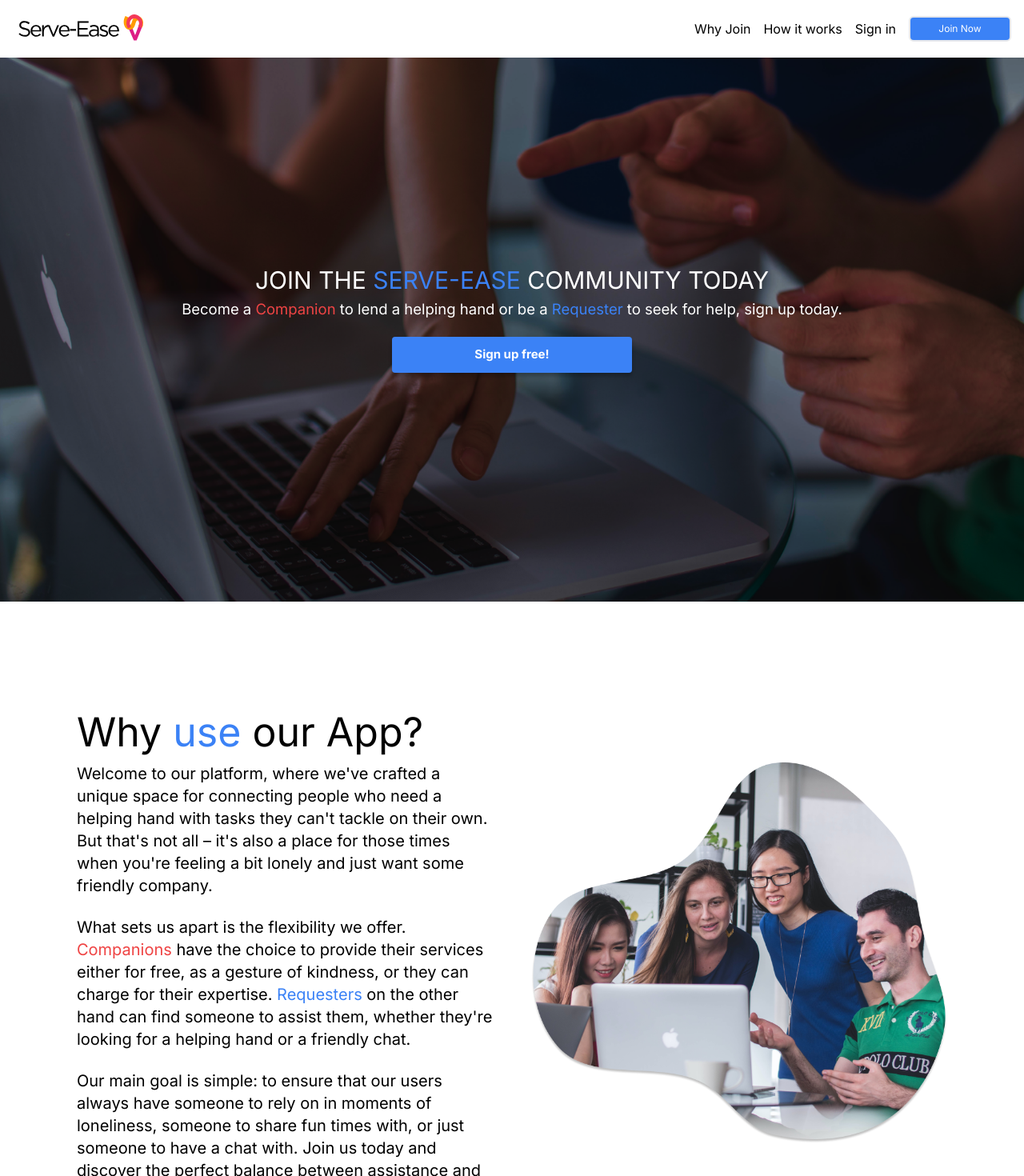
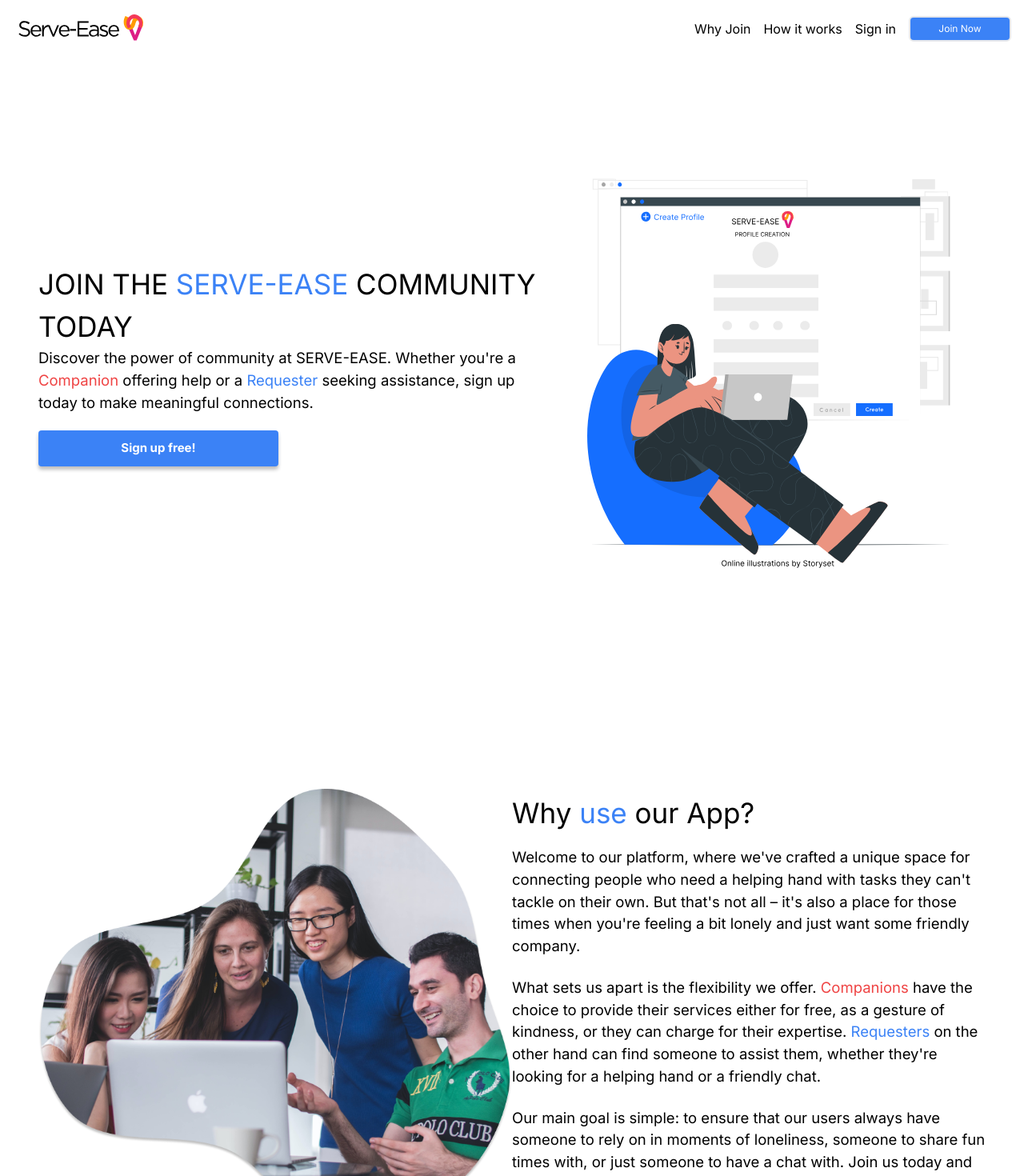
Before and after one commit to TeamFuchsia-ITDev/IT-Development-Project, a Next.js app: page / in a window 1280 px wide. Shown: the top 1470 px of the page at 80% size. Built offline with nearby package versions, Linux system fonts and the light colour scheme; no server answers.

Commit message:
Worked on responsiveness for landing page part 1

```diff
--- a/app/components/navbar-landing.tsx
+++ b/app/components/navbar-landing.tsx
@@ -15,17 +15,17 @@ export const NavbarLanding = () => {
 
   return (
     <main className="pt-4">
-      <div className="flex flex-row justify-between items-center pr-4 pb-4">
+      <div className="flex flex-row justify-between items-center pr-4 ">
         <div>
           <img src={serveease.src} alt="Serve-Ease" width={200} />
         </div>
-        <div className="md:hidden">
-          {isNavbarOpen ? (<> <img src={Xnav.src} alt="burger" width={30} onClick={toggleNavbar} className=""/></>) : (<> <img src={burger.src} alt="burger" width={30} onClick={toggleNavbar} className=""/></>)}
+        <div className="sm:hidden md:hidden">
+          {isNavbarOpen ? ( <img src={Xnav.src} alt="burger" width={30} onClick={toggleNavbar} className=""/>) : ( <img src={burger.src} alt="burger" width={30} onClick={toggleNavbar} className=""/>)}
 
         </div>
         <div
           className={`${
-            isNavbarOpen ? "block flex flex-col bg-zinc-100 absolute w-[100%] h-[100%] top-[60px] pb-4 pt-4 pl-6" : "hidden items-center"
+            isNavbarOpen ? "block flex flex-col bg-zinc-100 absolute w-[100%] h-[100%] top-[60px] pb-4 pt-4 pl-6" : "hidden  items-center"
           } sm:flex sm:flex-row gap-4  z-10 `}
         >
           <h1>Why Join</h1>
--- a/app/components/testimonialcard.tsx
+++ b/app/components/testimonialcard.tsx
@@ -13,7 +13,7 @@ export const TestimonialCard: React.FC<TestimonialCardProps> = ({
 }) => {
   return (
     <div className="mt-24">
-      <div className="flex flex-col w-[800px] rounded-[10px] border-2 pb-4 pt-4 pl-4 pr-4 ">
+      <div className="flex flex-col w-auto rounded-[10px] border-2 pb-4 pt-4 pl-4 pr-4 ">
         <div className="flex flex-row justify-center items-center gap-4">
           <img
             src={blankprofile.src}
--- a/app/page.tsx
+++ b/app/page.tsx
@@ -14,6 +14,7 @@ import profile from "@/app/images/profile.svg";
 import chat from "@/app/images/chat.svg";
 import locationicon from "@/app/images/locationicon.svg";
 import look from "@/app/images/look.svg";
+import LandingSVG from "@/app/images/LandingSVG.svg";
 
 export default async function Home() {
   const session = await getServerSession(authOptions);
@@ -31,48 +32,55 @@ export default async function Home() {
       <div className="">
         <NavbarLanding />
       </div>
-      <div className="relative">
-        <div className="flex h-[650px] justify-center items-center pl-12 pr-12" >
-          <div className=" text-center ">
-            <img
-              src={ImageLandings.src}
-              alt="Serve-Ease"
-              className="absolute z-[-1] top-0 h-[680px] left-0 w-screen object-cover sm:block hidden md:block lg:block xl:block"
-            />
-            <h1 className="text-[30px] sm:text-black md:text-white">
-              JOIN THE <span className="text-blue-500 ">SERVE-EASE</span>{" "}
+      <div className="pl-12 pr-12">
+        <div className=" w-full h-screen flex flex-row justify-center   md:text-left">
+          <div className=" sm:w-full md:w-full lg:w-[60%] flex flex-col justify-center">
+
+            <h1 className="text-[25px] lg:text-[35px] sm:text-black md:text-black text-center md:text-center lg:text-left xl:text-left">
+              JOIN THE <span className="text-blue-500">SERVE-EASE</span>{" "}
               COMMUNITY TODAY
             </h1>
-            <h1 className="md:text-[30px] sm:text-black md:text-white">
-              {" "}
-
-            </h1>
-            <p className=" md:text-[18.5px]  sm:text-black md:text-white">
-                Become a <span className="text-red-500 ">Companion</span> to lend
-              a helping hand or be a{" "}
-              <span className="text-blue-500">Requester</span> to seek for help,
-              sign up today.
+            <img
+              src={LandingSVG.src}
+              alt="Serve-Ease"
+              className="w-full mt-2 mb-2 object-cover block md:hidden lg:hiden xl:hidden"
+            />
+            <p className="text-[15px] lg:text-[18.5px] sm:text-black md:text-black text-center md:text-left">
+              Discover the power of community at SERVE-EASE. Whether you're a
+              <span className="text-red-500 "> Companion</span> offering help or
+              a<span className="text-blue-500"> Requester</span> seeking
+              assistance, sign up today to make meaningful connections.
             </p>
-            <div className="flex flex-row gap-2  justify-center mt-5">
+            <div className="flex flex-row gap-2 mt-5 justify-center items-center md:items-center md:justify-center lg:justify-start lg:items-left">
               <Link href={`/register`}>
                 <button
-                  className="bg-blue-500 text-white font-bold text-[15px] rounded w-[300px] h-[45px] hover:bg-white hover:text-blue-500 hover:border-[3px] hover:border-blue-500 hover:ease-in-out duration-300"
+                  className="bg-blue-500 text-white font-bold text-[15px] rounded w-[300px] h-[45px] hover:bg-white hover:text-blue-500 hover:border-[3px] hover:border-blue-500 hover:ease-in-out duration-500"
                   style={{ boxShadow: "0px 4px 4px rgba(0, 0, 0, 0.25)" }}
                 >
                   Sign up free!
                 </button>
               </Link>
+
             </div>
+          </div>
+          <div className="sm:w-[0%] md:w-[0%] lg:w-[50%] flex justify-center">
+            <img src={LandingSVG.src} alt="" className="hidden md:hidden lg:block xl:block" />
             </div>
         </div>
 
-        <div className="pl-24 p-24  overflow-hidden">
-          <div className="flex flex-row h-[650px] w-[100%] justify-center items-center gap-12 mt-12">
-            <div className="w-1/2 flex flex-col ">
-              <h1 className="text-[50px]">
+        <div className=" w-full h-screen flex flex-row justify-center  md:text-left">
+          <div className="sm:w-[0%] md:w-[0%] lg:w-[50%] xl:w-[50%] flex justify-center items-center">
+            <img
+              src={blobimage.src}
+              alt=""
+              className="w-[600px] object-cover hidden md:hidden lg:block xl:block"
+            />
+          </div>
+          <div className=" sm:w-full md:w-full lg:w-[50%] flex flex-col justify-center">
+            <h1 className="text-[25px] lg:text-[35px] sm:text-black md:text-black text-center md:text-center lg:text-left xl:text-left text-underline-2  ">
               Why <span className="text-blue-500">use</span> our App?
             </h1>
-              <p className="text-xl">
+            <p className="text-[15px] lg:text-[18.5px] sm:text-black md:text-black text-center md:text-left mt-4">
               Welcome to our platform, where we've crafted a unique space for
               connecting people who need a helping hand with tasks they can't
               tackle on their own. But that's not all – it's also a place for
@@ -80,27 +88,22 @@ export default async function Home() {
               friendly company.
             </p>
             <br />
-              <p className="text-xl">
+            <p className="text-[15px] lg:text-[18.5px] sm:text-black md:text-black text-center md:text-left">
               What sets us apart is the flexibility we offer.{" "}
               <span className="text-red-500">Companions</span> have the choice
               to provide their services either for free, as a gesture of
               kindness, or they can charge for their expertise.{" "}
               <span className="text-blue-500">Requesters</span> on the other
-                hand can find someone to assist them, whether they're looking
-                for a helping hand or a friendly chat.
+              hand can find someone to assist them, whether they're looking for
+              a helping hand or a friendly chat.
             </p>
             <br />
-              <p className="text-xl">
+            <p className="text-[15px] lg:text-[18.5px] sm:text-black md:text-black text-center md:text-left">
               Our main goal is simple: to ensure that our users always have
-                someone to rely on in moments of loneliness, someone to share
-                fun times with, or just someone to have a chat with. Join us
-                today and discover the perfect balance between assistance and
-                companionship!
+              someone to rely on in moments of loneliness, someone to share fun
+              times with, or just someone to have a chat with. Join us today and
+              discover the perfect balance between assistance and companionship!
             </p>
-            </div>
-            <div className="w-1/2 flex justify-center ">
-              <img src={blobimage.src} alt="" className="w-[700px]" />
-            </div>
           </div>
         </div>
 
@@ -117,14 +120,9 @@ export default async function Home() {
               name="John Doe"
               testimonial="Lorem ipsum dolor sit amet consectetur adipisicing elit. Dolorum mollitia illum consequuntur quisquam asperiores fuga et quasi repellat esse non, nostrum cumque ea veniam modi! Voluptas odit rem atque impedit."
             />
-
-
-
-
           </div>
-
         </div>
-        <div className="flex flex-col mt-52">
+        <div className="flex flex-col mt-[220px]">
           <div className="flex justify-center">
             <h1 className="text-[30px] ">
               What can <a className="text-blue-500">users</a> do?
```
Also changed, not shown: app/images/LandingSVG.svg (added). Lines whose indentation alone changed are shown as unchanged.
